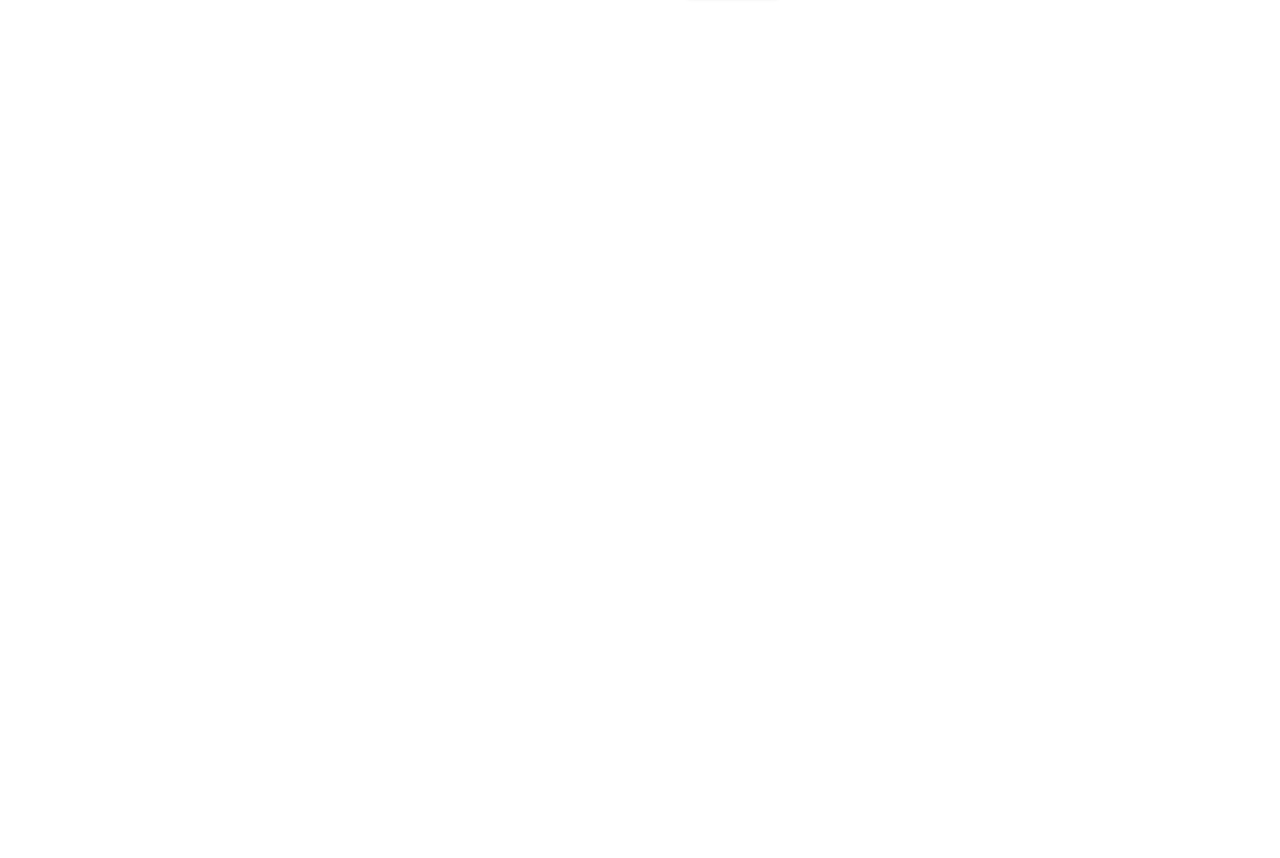
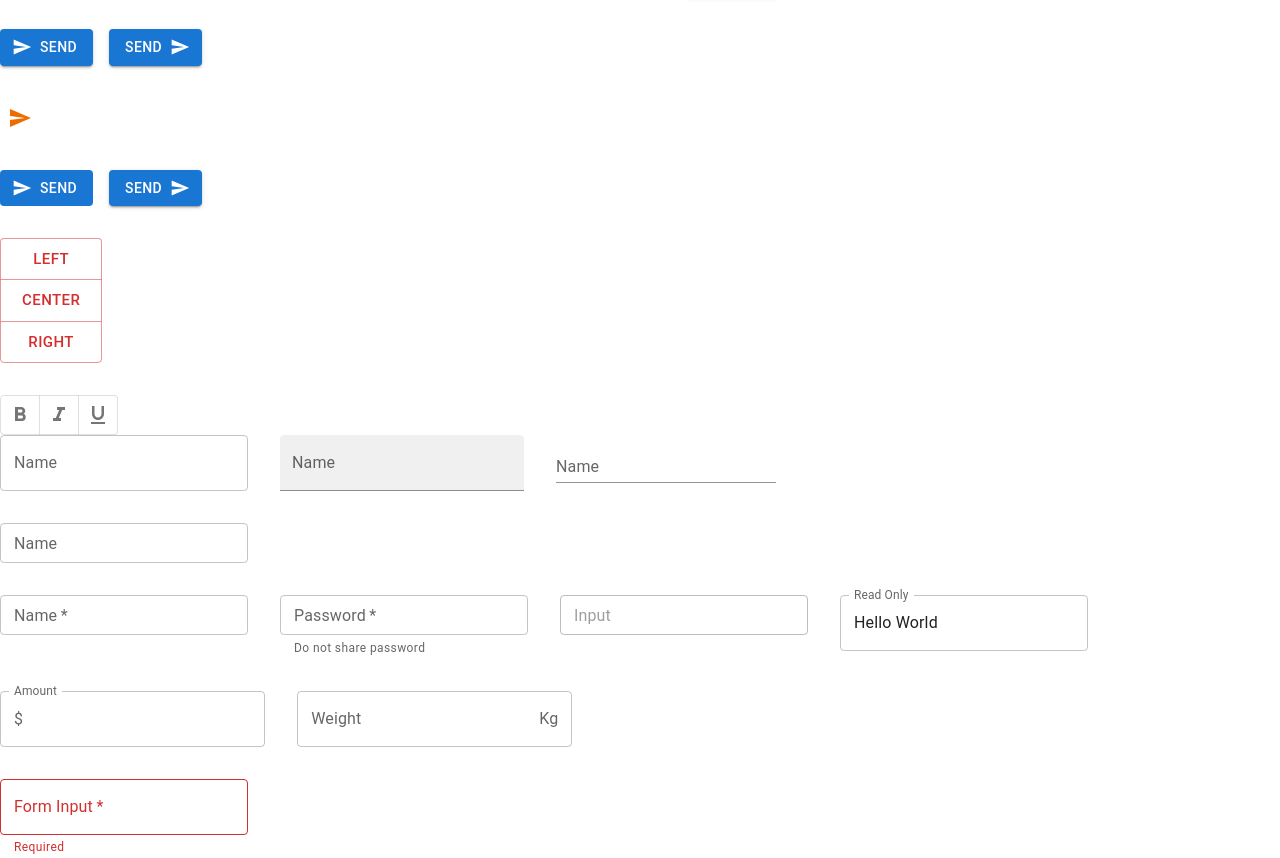
Before and after one commit to hyungjun-tech01/react-mui-demo, a React (Create React App) app: page / in a window 1280 px wide. Shown: the part 642-1500 px from the top of the page. Before the commit the page ends 800 px from the top, so only its background shows below. Built offline with nearby package versions, Linux system fonts and the light colour scheme.

Commit message:
TextField

```diff
--- a/package.json
+++ b/package.json
@@ -5,6 +5,7 @@
   "dependencies": {
     "@emotion/react": "^11.11.1",
     "@emotion/styled": "^11.11.0",
+    "@mui/icons-material": "^5.14.19",
     "@mui/material": "^5.14.20",
     "@testing-library/jest-dom": "^5.17.0",
     "@testing-library/react": "^13.4.0",
--- a/src/App.tsx
+++ b/src/App.tsx
@@ -4,12 +4,14 @@
 
 import {MuiTypography} from "./components/MuiTypography";
 import {MuiButton} from "./components/MuiButton";
+import {MuiTextField} from "./components/MuiTextField";
 
 function App() {
   return (
     <div className="App">
      <MuiTypography/>
      <MuiButton />
+     <MuiTextField />
     </div>
   );
 }
--- a/src/components/MuiButton.tsx
+++ b/src/components/MuiButton.tsx
@@ -1,7 +1,17 @@
 import React from 'react';
-import {Stack, Button} from "@mui/material";
+import {Stack, Button, IconButton, ButtonGroup,ToggleButton, ToggleButtonGroup} from "@mui/material";
+import SendIcon from '@mui/icons-material/Send';
+import FormatBoldIcon from '@mui/icons-material/FormatBold';
+import FormatItalicIcon from '@mui/icons-material/FormatItalic';
+import FormatUnderlinedIcon from '@mui/icons-material/FormatUnderlined';
+import {useState} from 'react';
+
 
 export const MuiButton = () => {
+  const [formats, setFormats] = useState<string[]>([]);   // text format 을 저장하고 있는 state value
+  const handleFormatChange = (event:React.MouseEvent<HTMLElement>, updatedFormats:string[]) => {
+    setFormats(updatedFormats);  // 신기하네 ... 바로 적용이 되네
+  }
   return (
     <Stack spacing={4} direction="column">
       <Stack spacing={2} direction="row">
@@ -22,6 +32,35 @@
           <Button variant="contained" color="primary" size="medium">Medium</Button>
           <Button variant="contained" color="primary" size="large">large</Button>
       </Stack>
+      <Stack spacing={2} direction="row">
+        <Button variant="contained" color="primary" startIcon={<SendIcon />}> Send </Button>
+        <Button variant="contained" color="primary" endIcon={<SendIcon />}> Send </Button>
+      </Stack>
+      <Stack spacing={2} direction="row">
+        <IconButton arial-label="send" color="warning" size="medium">
+          <SendIcon />
+        </IconButton>
+      </Stack>
+      <Stack spacing={2} direction="row">
+        <Button variant="contained" color="primary" startIcon={<SendIcon />} disableElevation> Send </Button>
+        <Button variant="contained" color="primary" endIcon={<SendIcon />} disableRipple> Send </Button>
+      </Stack>
+      {/*Button Group  */}
+      <Stack  direction="row">
+        <ButtonGroup variant="outlined" size="large" color="error" orientation="vertical">
+          <Button >Left</Button>
+          <Button >Center</Button>
+          <Button >Right</Button>
+          </ButtonGroup>
+      </Stack>
+      <Stack direction="row">
+        <ToggleButtonGroup aria-label="text formatting" value={formats} onChange={handleFormatChange}
+                           size="small" color ="warning" orientation="horizontal" exclusive>
+          <ToggleButton value="bold"><FormatBoldIcon /></ToggleButton>
+          <ToggleButton value="italic"><FormatItalicIcon /></ToggleButton>
+          <ToggleButton value="underline"><FormatUnderlinedIcon /></ToggleButton>
+        </ToggleButtonGroup>
+      </Stack>
     </Stack>
   )
 }
--- /dev/null
+++ b/src/components/MuiTextField.tsx
@@ -0,0 +1,48 @@
+import React from 'react';
+import {Stack, TextField , InputAdornment} from "@mui/material";
+import {useState} from "react";
+/*rafc*/
+export const MuiTextField = () => {
+    const [value, setValue] = useState('');
+  return (
+    <Stack spacing={4} direction="column">
+        <Stack spacing={4} direction="row">
+            <TextField label="Name" variant="outlined"/>
+            <TextField label="Name" variant="filled"/>
+            <TextField label="Name" variant="standard"/>
+        </Stack>
+        <Stack spacing={4} direction="row">
+            <TextField label="Name" variant="outlined" size="small" color="primary"/>
+        </Stack>
+        {/* required  helperText type  disabled readonly*/}
+        <Stack spacing={4} direction="row">
+            <TextField label="Name" variant="outlined" size="small" color="primary"  required/>
+            <TextField label="Password" type="password" variant="outlined" size="small" color="primary" helperText="Do not share password" required/>
+            <TextField label="Input" variant="outlined" size="small" color="primary"  disabled/>
+            <TextField
+                label="Read Only"
+                defaultValue="Hello World"
+                InputProps={{
+                readOnly: true,
+              }}
+              />
+        </Stack>
+        {/*InputAdornment */}
+        <Stack spacing={4} direction="row">
+            <TextField label="Amount" variant="outlined"
+                    InputProps={{startAdornment:<InputAdornment position="start" >$</InputAdornment>}}/>
+            <TextField label="Weight" variant="outlined"
+                    InputProps={{endAdornment:<InputAdornment position="end" >Kg</InputAdornment>}}/>
+        </Stack>
+        {/*error = true or false */}
+        <Stack spacing={4} direction="row">
+        <TextField label="Form Input"
+            value={value}
+            onChange = {(e)=>setValue(e.target.value)}
+            error={!value}
+            helperText={!value ? "Required":"Do no share your password"}
+         required/>
+        </Stack>
+    </Stack>
+  )
+}
```
Also changed, not shown: 1 other file (tests, documents, lock files or other folders).
